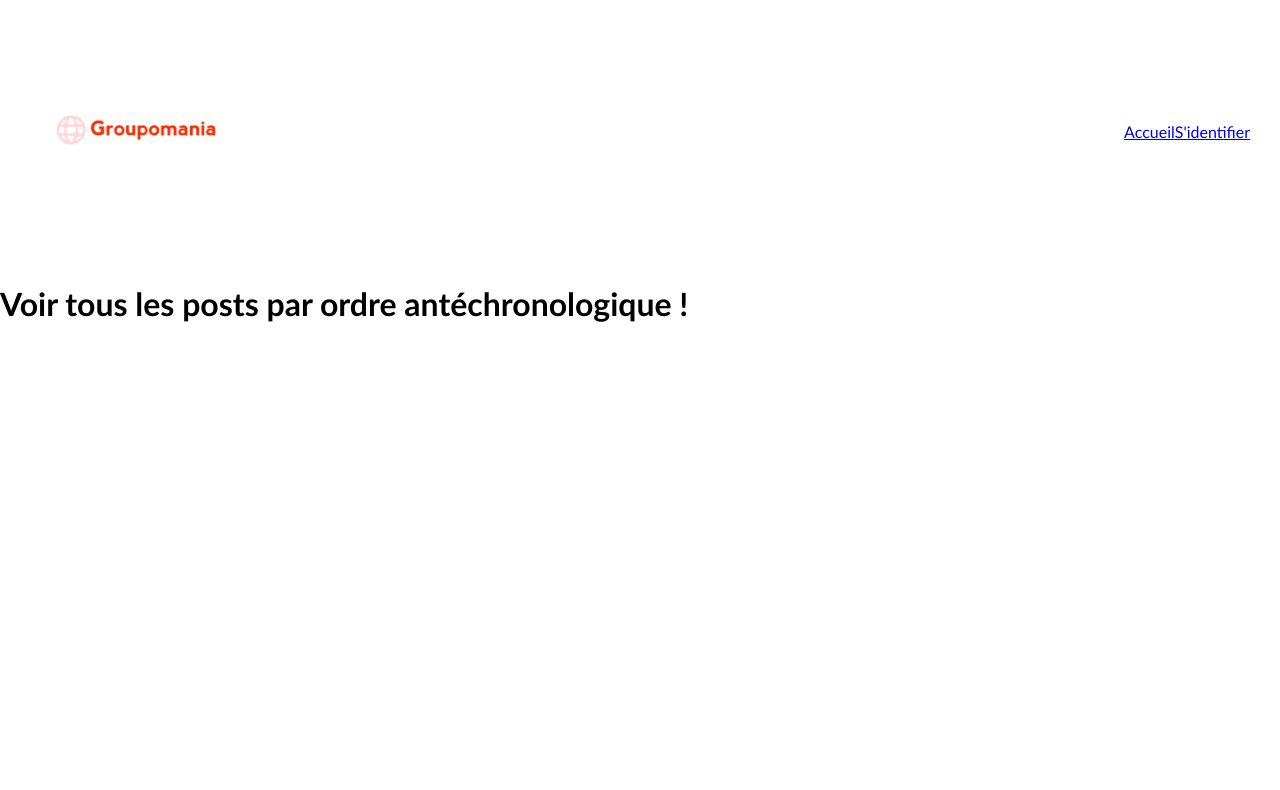
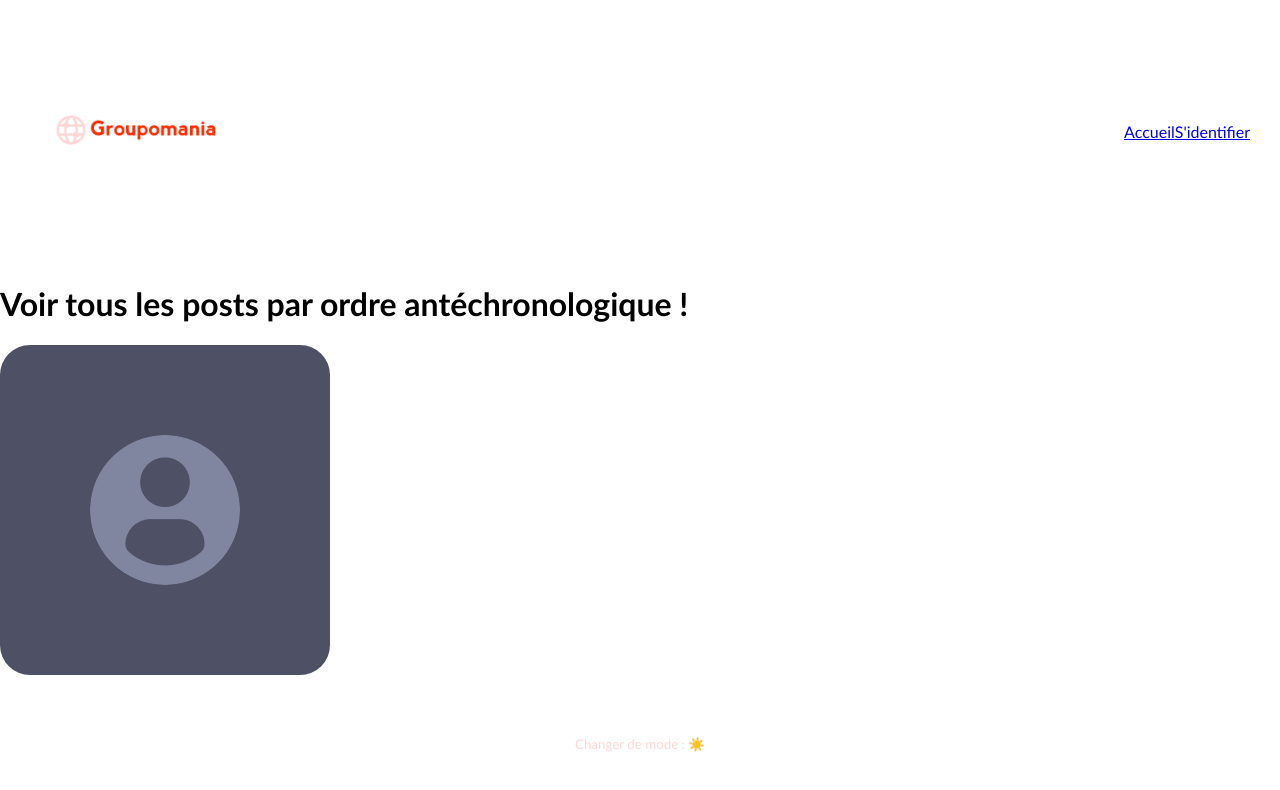
Before and after one commit to Ledoux23/Groupomania, a React (Create React App) app in the folder frontend/: page / in a window 1280 px wide. Shown: the top 790 px of the page. Built offline with nearby package versions, Linux system fonts and the light colour scheme.

Commit message:
Footer, darkMode avec Provider de Contexte pour le thème et useContext.

```diff
--- /dev/null
+++ b/frontend/src/components/Card/index.jsx
@@ -0,0 +1,65 @@
+import PropTypes from 'prop-types'
+import styled from 'styled-components'
+import colors from '../../utils/style/colors'
+import DefaultPicture from '../../assets/profile.png'
+
+const CardMessage = styled.span`
+  color: #5843e4;
+  font-size: 22px;
+  font-weight: normal;
+  padding-left: 15px;
+`
+
+const CardLike = styled.span`
+  color: black;
+  font-size: 22px;
+  font-weight: normal;
+  align-self: center;
+`
+
+const CardImage = styled.img`
+  height: 150px;
+  width: 150px;
+  align-self: center;
+  border-radius: 50%;
+`
+
+const CardWrapper = styled.div`
+  display: flex;
+  flex-direction: column;
+  justify-content: space-around;
+  padding: 15px;
+  background-color: ${colors.backgroundLight};
+  border-radius: 30px;
+  width: 300px;
+  height: 300px;
+  transition: 200ms;
+  &:hover {
+    cursor: pointer;
+    box-shadow: 2px 2px 10px #e2e3e9;
+  }
+`
+
+function Card({ message, picture, like }) {
+  return (
+    <CardWrapper>
+      <CardMessage>{message}</CardMessage>
+      <CardImage src={picture} alt="illustration" />
+      <CardLike>{like}</CardLike>
+    </CardWrapper>
+  )
+}
+
+Card.propTypes = {
+  message: PropTypes.string.isRequired,
+  like: PropTypes.number.isRequired,
+  picture: PropTypes.string.isRequired,
+}
+
+Card.defaultProps = {
+  message: '',
+  like: '',
+  picture: DefaultPicture,
+}
+
+export default Card
--- /dev/null
+++ b/frontend/src/components/Footer/index.jsx
@@ -0,0 +1,32 @@
+import styled from 'styled-components'
+import colors from '../../utils/style/colors'
+import { useContext } from 'react'
+import { ThemeContext } from '../../utils/context'
+
+const FooterContainer = styled.footer`
+    display: flex;
+    flex-direction: row;
+    align-items: center;
+    justify-content: center;
+    padding-top: 60px;
+`
+
+const NightModeButton = styled.button`
+    background-color: transparent;
+    border: none;
+    cursor: pointer;
+    color: ${colors.secondary};
+`
+
+function Footer() {
+    const { toggleTheme, theme } = useContext(ThemeContext)
+    return (
+        <FooterContainer>
+        <NightModeButton onClick={() => toggleTheme()}>
+            Changer de mode : {theme === 'light' ? '☀️' : '🌙'}
+        </NightModeButton>
+        </FooterContainer>
+    )
+}
+
+export default Footer
--- a/frontend/src/index.jsx
+++ b/frontend/src/index.jsx
@@ -5,20 +5,13 @@
 import Profil from './pages/Profil';
 import Header from './components/Header';
 import Error from './components/Error';
-import { createGlobalStyle } from 'styled-components'
-
-const GlobalStyle = createGlobalStyle`
-  * {
-    font-family: 'Trebuchet MS', Helvetica, sans-serif;
-  }
-
-  body {
-    margin: 0;
-  }
-`
+import { ThemeProvider } from './utils/context';
+import Footer from './components/Footer'
+import GlobalStyle from './utils/style/GlobalStyle'
 
 ReactDOM.render(
   <BrowserRouter>
+    <ThemeProvider>
       <GlobalStyle />
       <Header/>
       <Routes>
@@ -26,6 +19,8 @@
         <Route path="/profil" element={<Profil />} />
         <Route path="*" element={<Error />} />
       </Routes>
+      <Footer/>
+    </ThemeProvider>
   </BrowserRouter>,
   document.getElementById('root')
 );
--- a/frontend/src/pages/Home/index.jsx
+++ b/frontend/src/pages/Home/index.jsx
@@ -1,7 +1,29 @@
+// import { useState, useEffect } from "react";
+import Card from '../../components/Card'
+
+// call API
 function Home() {
+  // const [postData, setPostData] = useState({})
+  // const [isDataLoading, setDataLoading] = useState(false)
+
+  // useEffect(() => {
+  //   // fetchData()
+  //   setDataLoading(true)
+  //   fetch(`http://localhost:5000/api/post`)
+  //     .then((response) =>
+  //       response.json().then(({ postData }) => {
+  //         setPostData(postData)
+  //         setDataLoading(false)
+  //       })
+  //     )
+  // }, [])
+
   return (
     <div>
       <h1>Voir tous les posts par ordre antéchronologique !</h1>
+      <Card />
+      {/* {isDataLoading ? (console.log("Data ok !")) : (console.log("No data !"))}
+      {postData ? (console.log("Test Ok !")) : (console.log("Echec test !"))} */}
     </div>
   )
 }
--- /dev/null
+++ b/frontend/src/utils/context/index.jsx
@@ -0,0 +1,16 @@
+import React, { useState, createContext } from 'react'
+
+export const ThemeContext = createContext()
+
+export const ThemeProvider = ({ children }) => {
+    const [theme, setTheme] = useState('light')
+    const toggleTheme = () => {
+        setTheme(theme === 'light' ? 'dark' : 'light')
+    }
+
+    return (
+        <ThemeContext.Provider value={{ theme, toggleTheme }}>
+            {children}
+        </ThemeContext.Provider>
+    )
+}
--- /dev/null
+++ b/frontend/src/utils/style/GlobalStyle.jsx
@@ -0,0 +1,21 @@
+import { useContext } from 'react'
+import { createGlobalStyle } from 'styled-components'
+import { ThemeContext } from '../context'
+
+const StyledGlobalStyle = createGlobalStyle`
+    * {
+      font-family: 'Trebuchet MS', Helvetica, sans-serif;
+    }
+    body {
+        background-color: ${({ isDarkMode }) =>
+            isDarkMode ? '#2F2E41' : 'white'};
+        margin: 0;
+    }
+`
+
+function GlobalStyle() {
+    const { theme } = useContext(ThemeContext)
+    return <StyledGlobalStyle isDarkMode={theme === 'dark'} />
+}
+
+export default GlobalStyle
--- a/frontend/src/utils/style/colors.js
+++ b/frontend/src/utils/style/colors.js
@@ -1,7 +1,7 @@
 const colors = {
-  primary: '#5843E4',
-  secondary: '#8186A0',
-  backgroundLight: '#F9F9FC',
+  primary: ' #FD2D01',
+  secondary: '#FFD7D7',
+  backgroundLight: '#4E5166',
 }
 
 export default colors
```
Also changed, not shown: frontend/src/assets/home-illustration.svg (added), frontend/src/assets/profile.png (added). Lines whose indentation alone changed are shown as unchanged.
